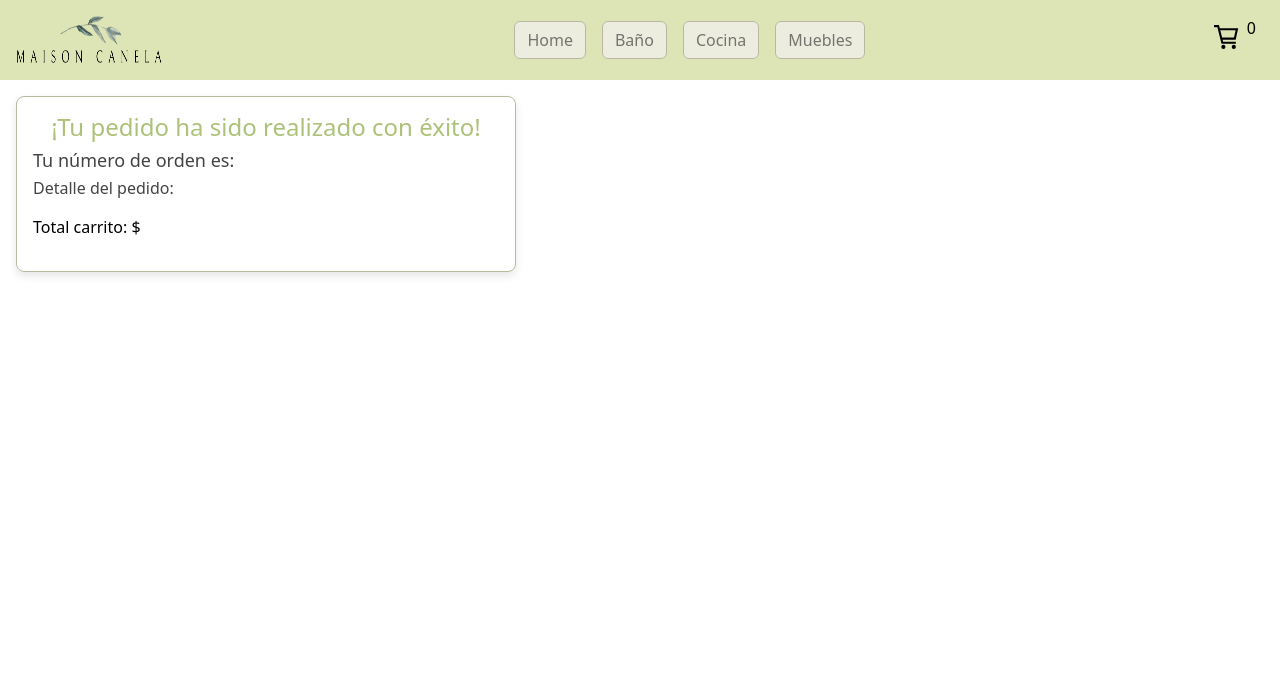
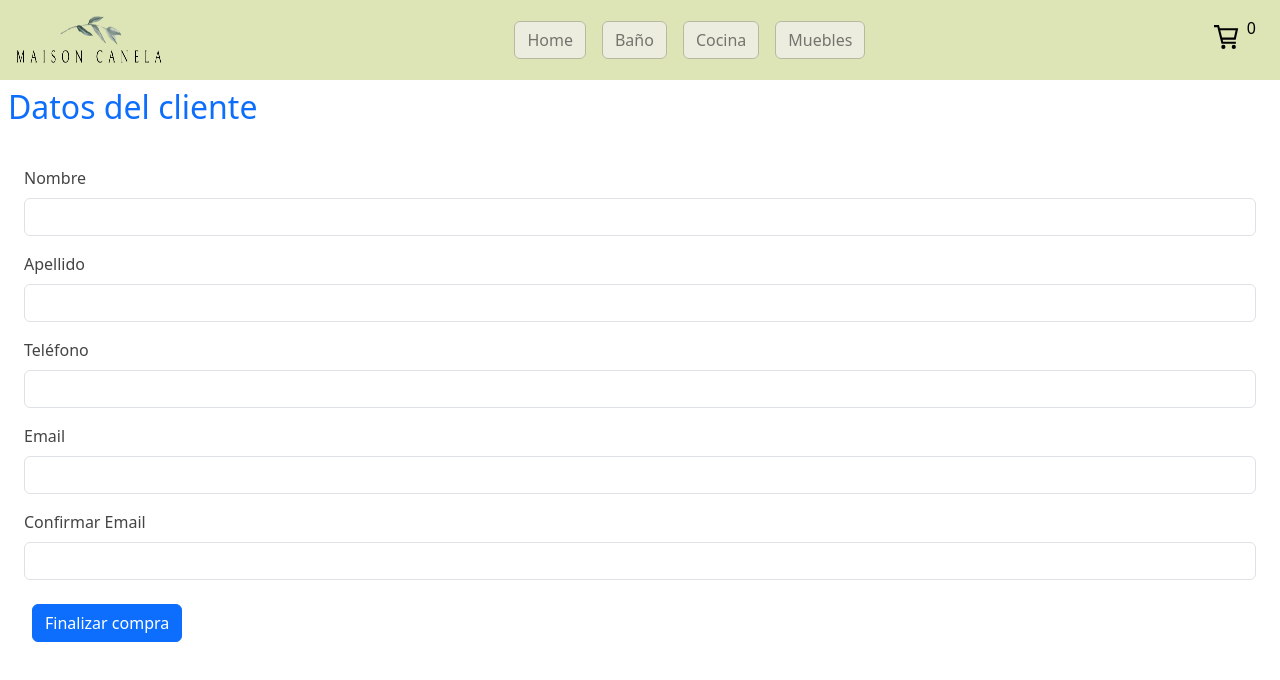
Before and after one commit to LunaHeuguerot/maison-canela, a React (Vite) app: page /confirmar-compra in a window 1280 px wide. Shown: the top 680 px of the page. Built offline with nearby package versions, Linux system fonts and the light colour scheme.

Commit message:
itemList arreglado, solo queda error en crear las ordenes en base de datos

```diff
--- a/src/components/Cart/Cart.jsx
+++ b/src/components/Cart/Cart.jsx
@@ -2,42 +2,26 @@ import React, { useContext, useState } from "react";
 import { useNavigate } from "react-router-dom";
 import { CartContext } from "../../context/CartContext";
 import Swal from "sweetalert2";
-import { FirebaseContext } from "../../context/FirebaseContext";
 import "./Cart.css";
 
 export const Cart = () => {
-  const navigate = useNavigate();
-  const { cartItems, totalCart, removeItem, updateItemQuantity } = useContext(CartContext);
-
-  //FORM
-  const { addOrderDB } = useContext(FirebaseContext);
-  const [name, setName] = useState("");
-  const [email, setEmail] = useState("");
+  const navigate = useNavigate()
+  const { cartItems, totalCartItems, removeItem, updateItemQuantity } = useContext(CartContext)
 
   const handleConfirmOrder = () => {
-    if (cartItems.length === 0) {
-      return Swal.fire({
-        icon: "error",
-        title: "Carrito de compras vacío",
-        text: "Agregar productos para poder continuar",
-        timerProgressBar: true,
-        timer: 5000
-      });
-    } else {
-      navigate("/confirmar-compra");
-    }
+      if (cartItems.length === 0) {
+          Swal.fire({
+              title: "Carrito de compras vacio",
+              text: "Por favor, agrega productos antes de finalizar la compra",
+              icon: "error"
+          })
 
-  };
+      } else {
+          navigate("/confirmar-compra")
 
-  //FORM
-  const handleForm = (e) => {
-    e.preventDefault();
+      }
+  }
 
-    addOrderDB(cartItems, {name, email}, totalCart);
-
-    setName("");
-    setEmail("");
-  };
 
   return (
     <div className="cart-container">
@@ -56,40 +40,12 @@ export const Cart = () => {
             <button onClick={() => removeItem(item.id)}>Eliminar</button>
           </div>
         ))}
-      <p style={{ fontWeight:"bold", color:"#444444", fontSize: "larger" }}>Total del carrito: ${totalCart}</p>
+      <p style={{ fontWeight:"bold", color:"#444444", fontSize: "larger" }}>Total del carrito: ${totalCartItems}</p>
+      <button onClick={handleConfirmOrder}>Confirmar compra</button>
       </div>
 
-      <div className="cart-form">
-        <form onSubmit={handleForm}>
-          <label>
-            Nombre:
-            <input
-              type="text"
-              value={name}
-              onChange={(e) => setName(e.target.value)}
-              />
-          </label>
-          <br />
-          <label>
-            Email:
-            <input
-              type="email"
-              value={email}
-              onChange={(e) => setEmail(e.target.value)}
-              />
-          </label>
-          <label>
-            Confirmar Email:
-            <input
-              type="email"
-              value={email}
-              onChange={(e) => setEmail(e.target.value)}
-              />
-          </label>
-          <br />
-          <button onClick={handleConfirmOrder}>Confirmar compra</button>
-        </form>
-      </div>
+
+
 
     </div>
   );
--- a/src/components/Form/Form.jsx
+++ b/src/components/Form/Form.jsx
@@ -1,45 +1,144 @@
-// import { useContext, useState } from "react";
-// import { FirebaseContext } from "../../context/FirebaseContext";
-// import { CartContext } from "../../context/CartContext";
+import { useContext, useState } from "react";
+import { FirebaseContext } from "../../context/FirebaseContext";
+import { CartContext } from "../../context/CartContext";
 
-// export const Form = () => {
-//   const { addOrderDB } = useContext(FirebaseContext);
-//   const {cartItems, totalCartItems } = useContext(CartContext);
-//   const [name, setName] = useState("");
-//   const [email, setEmail] = useState("");
+export const Form = ({ cartItems, totalCartItems }) => {
 
-//   const handleForm = (e) => {
-//     e.preventDefault();
+    const { addOrderDB } = useContext(FirebaseContext)
+    const { clearCartItems, setTotalQuantity } = useContext(CartContext)
 
-//     addOrderDB(cartItems, {name, email}, totalCartItems);
+    const [name, setName] = useState("")
+    const [surname, setSurname] = useState("")
+    const [phone, setPhone] = useState("")
+    const [email, setEmail] = useState("")
+    const [confirmEmail, setConfirmEmail] = useState("")
+    const [emailError, setEmailError] = useState("")
+    const [orderInfo, setOrderInfo] = useState(null)
 
-//     setName("");
-//     setEmail("");
-//   };
+    const handleForm = async (e) => {
+        e.preventDefault()
 
-//   return (
-//     <div>
-//       <form onSubmit={handleForm}>
-//         <label>
-//           Nombre:
-//           <input
-//             type="text"
-//             value={name}
-//             onChange={(e) => setName(e.target.value)}
-//           />
-//         </label>
-//         <br />
-//         <label>
-//           Email:
-//           <input
-//             type="email"
-//             value={email}
-//             onChange={(e) => setEmail(e.target.value)}
-//           />
-//         </label>
-//         <br />
-//         <button type="submit">Enviar</button>
-//       </form>
-//     </div>
-//   );
-// };
+        if (email !== confirmEmail) {
+            setEmailError("El correo de confirmación no coincide con el original")
+            return
+        }
+        setEmailError("")
+
+        const userData = { name, surname, phone, email }
+        const orderId = await addOrderDB(cartItems, userData, totalCartItems)
+
+        setOrderInfo({
+            orderId,
+            items: cartItems,
+            total: totalCartItems,
+        })
+
+        clearCartItems()
+        setTotalQuantity(0)
+
+        setName("")
+        setSurname("")
+        setPhone("")
+        setEmail("")
+        setConfirmEmail("")
+        addOrderDB()
+    }
+
+    return (
+        <div>
+        <form className="p-4" onSubmit={handleForm}>
+            <div className="mb-3">
+                <label htmlFor="name" className="form-label">
+                    Nombre
+                </label>
+                <input
+                    type="text"
+                    className="form-control"
+                    id="name"
+                    value={name}
+                    onChange={(e) => setName(e.target.value)}
+                />
+            </div>
+
+            <div className="mb-3">
+                <label htmlFor="surname" className="form-label">
+                    Apellido
+                </label>
+                <input
+                    type="text"
+                    className="form-control"
+                    id="surname"
+                    value={surname}
+                    onChange={(e) => setSurname(e.target.value)}
+                />
+            </div>
+
+            <div className="mb-3">
+                <label htmlFor="phone" className="form-label">
+                    Teléfono
+                </label>
+                <input
+                    type="text"
+                    className="form-control"
+                    id="phone"
+                    value={phone}
+                    onChange={(e) => setPhone(e.target.value)}
+                />
+            </div>
+
+            <div className="mb-3">
+                <label htmlFor="email" className="form-label">
+                    Email
+                </label>
+                <input
+                    type="email"
+                    className={`form-control ${emailError && "is-invalid"}`}
+                    id="email"
+                    value={email}
+                    onChange={(e) => {
+                        setEmail(e.target.value)
+                        setEmailError("")
+                    }}
+                />
+            </div>
+
+                <label htmlFor="confirmEmail" className="form-label">
+                    Confirmar Email
+                </label>
+                <input
+                    type="email"
+                    className={`form-control ${emailError && "is-invalid"}`}
+                    id="confirmEmail"
+                    value={confirmEmail}
+                    onChange={(e) => {
+                        setConfirmEmail(e.target.value)
+                        setEmailError("")
+                    }}
+                />
+                {emailError && <div className="invalid-feedback">{emailError}</div>}
+
+            <button type="submit" className="btn btn-primary m-2">
+                Finalizar compra
+            </button>
+        </form>
+
+        {orderInfo && (
+                <div className="alert alert-success mt-3" role="alert" style={{ width: "40%" }}>
+                    <h4 className="alert-heading">¡Compra realizada con éxito!</h4>
+                    <p>Tu orden con ID número {orderInfo.orderId} ha sido procesada.
+                    <br></br>
+                    <br></br>
+                    Detalles de la compra:</p>
+                    <ul>
+                        {orderInfo.items.map((item) => (
+                            <li key={item.id}>
+                                {item.name} - {item.quantity} x ${item.price} = ${item.quantity * item.price}
+                            </li>
+                        ))}
+                    </ul>
+                    <b>Total de la compra: ${orderInfo.items.reduce((total, item) => total + item.quantity * item.price, 0)}</b>
+                </div>
+            )}
+        </div>
+    )
+}
--- a/src/components/Item/Item.jsx
+++ b/src/components/Item/Item.jsx
@@ -1,7 +1,7 @@
 import styles from "./Item.module.css";
 import { Link } from "react-router-dom";
 
-export const Item = ({id, name, img, description }) => {
+export const Item = ( {id, name, img, description } ) => {
   return (
     <div>
       <div className={`${styles.card}`}>
--- a/src/components/ItemListContainer/ItemListContainer.jsx
+++ b/src/components/ItemListContainer/ItemListContainer.jsx
@@ -1,24 +1,47 @@
-import { useContext, useEffect } from "react";
+import { collection, getDocs, query, where, doc, getDoc } from "firebase/firestore";
+import { useEffect, useState } from "react";
+import {db} from "../../config/firebaseConfig";
+import { ItemList } from "../ItemList/ItemList";
 import { useParams } from "react-router-dom";
-// import { CartContext } from "../../context/CartContext";
-import { FirebaseContext } from "../../context/FirebaseContext";
-import { ItemList } from "../ItemList/ItemList";
 import styles from "./ItemListContainer.module.css";
 
 export const ItemListContainer = () => {
-  const { product, products, isLoading, getProductsDB, getProductById } = useContext(FirebaseContext);
-  // const { totalQuantity } = useContext(CartContext);
+  const { category } = useParams()
 
-  const { category } = useParams();
+    const [products, setProducts] = useState([])
+    const [isLoading, setIsLoading] = useState(true)
+    const [setProduct] = useState(null)
 
+    const getProductsDB = async (category) => {
+        const myProducts = category
+            ? query(collection(db, "products"), where("category", "==", category))
+            : query(collection(db, "products"))
+        const resp = await getDocs(myProducts)
+        if (resp.size === 0) {
+        }
 
-  useEffect(() => {
-    getProductsDB(category);
-    getProductById("");
+        const productList = resp.docs.map((doc) => ({ id: doc.id, ...doc.data() }))
+        setProducts(productList)
+        setIsLoading(false)
+    }
 
-    console.log(product)
+    const getProductById = async (id) => {
+        const productRef = doc(db, "products", id)
+        const resp = await getDoc(productRef)
+        if (resp.exists()) {
+            const prod = {
+                id: resp.id,
+                ...resp.data()
+            }
+            setProduct(prod)
+        }
+    }
 
-  }, [category]);
+    useEffect(() => {
+        setIsLoading(true)
+        getProductsDB(category)
+        getProductById(" ")
+    }, [category])
 
     return <>{isLoading ? <div className="text-center"><img className={`${styles.loading}`} src="/img/loading.gif" alt="" /></div> : <ItemList products={products} />}</>;
   };
--- a/src/components/Order/Order.jsx
+++ b/src/components/Order/Order.jsx
@@ -1,23 +1,35 @@
-import { useContext } from "react";
-import { FirebaseContext } from "../../context/FirebaseContext";
+import { useContext, useState } from "react";
 import { CartContext } from "../../context/CartContext";
+import { Form } from "../Form/Form";
 import "./Order.css";
 
 export const Order = () => {
-  const { orderID } = useContext(FirebaseContext);
-  const { cartItems, totalCartItems } = useContext(CartContext);
+  const { cartItems, totalCartItems } = useContext(CartContext)
 
-  return (
-    <div className="order-container">
-      <h2 className="order-title">¡Tu pedido ha sido realizado con éxito!</h2>
-      <h3 className="order-number">Tu número de orden es: {orderID}</h3>
-      <h5 className="order-details">Detalle del pedido:</h5>
-      <ul>
-        {cartItems.map((item) => (
-          <li key={item.id} className="order-item">{item.quantity} - {item.name}</li>
-        ))}
-      </ul>
-      <p>Total carrito: ${totalCartItems}</p>
-    </div>
-  )
+const [userData, setUserData] = useState({
+  name: "",
+  surname: "",
+  phone: "",
+  email: "",
+})
+
+const handleFormChange = (e) => {
+  setUserData({
+      ...userData,
+      [e.target.name]: e.target.value,
+  })
 }
+
+return (
+  <div>
+      <h2 className="text-primary m-2">Datos del cliente</h2>
+
+      <Form
+          userData={userData}
+          onFormChange={handleFormChange}
+          cartItems={cartItems}
+          total={totalCartItems}
+      />
+  </div>
+)
+}
--- a/src/context/CartContext.jsx
+++ b/src/context/CartContext.jsx
@@ -20,7 +20,7 @@ export const CartContextProvider = ({ children }) => {
 
   const [cartItems, setCartItems] = useState(storedCart);
 
-  const [totalCart, setTotalCart] = useState(0);
+  const [totalCartItems, setTotalCartItems] = useState(0);
 
   const [totalQuantity, setTotalQuantity] = useState(0);
 
@@ -68,7 +68,7 @@ export const CartContextProvider = ({ children }) => {
 
   const handleTotal = () => {
     const total = cartItems.reduce((suma, item) => suma + item.subTotal, 0);
-    setTotalCart(total);
+    setTotalCartItems(total);
   };
 
   const handleTotalQuantity = () => {
@@ -87,7 +87,7 @@ export const CartContextProvider = ({ children }) => {
 
   const contextValue = {
     cartItems,
-    totalCart,
+    totalCartItems,
     totalQuantity,
     addItem,
     removeItem,
```
Also changed, not shown: src/App.jsx (+4 -4 lines), src/components/ItemList/ItemList.jsx (+30 -8 lines), src/context/FirebaseContext.jsx (+17 -62 lines).
